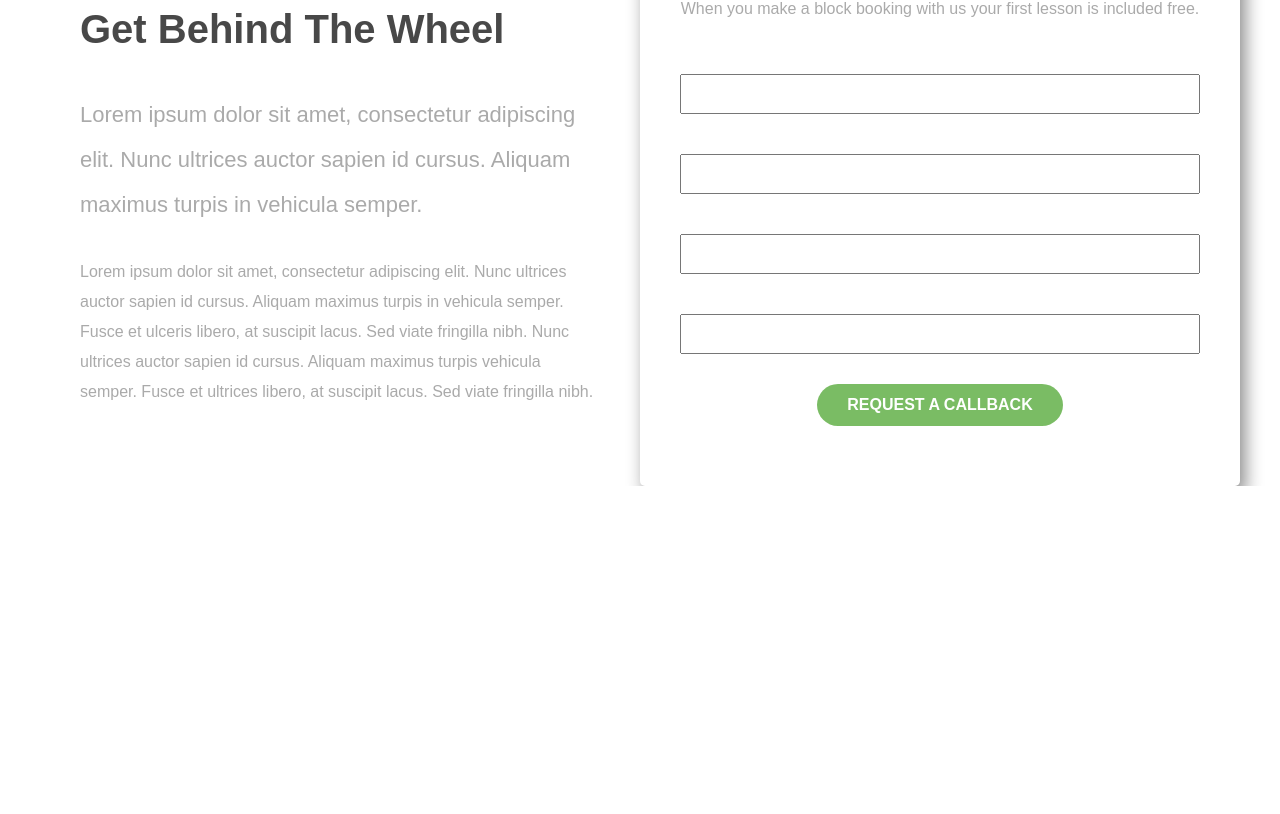
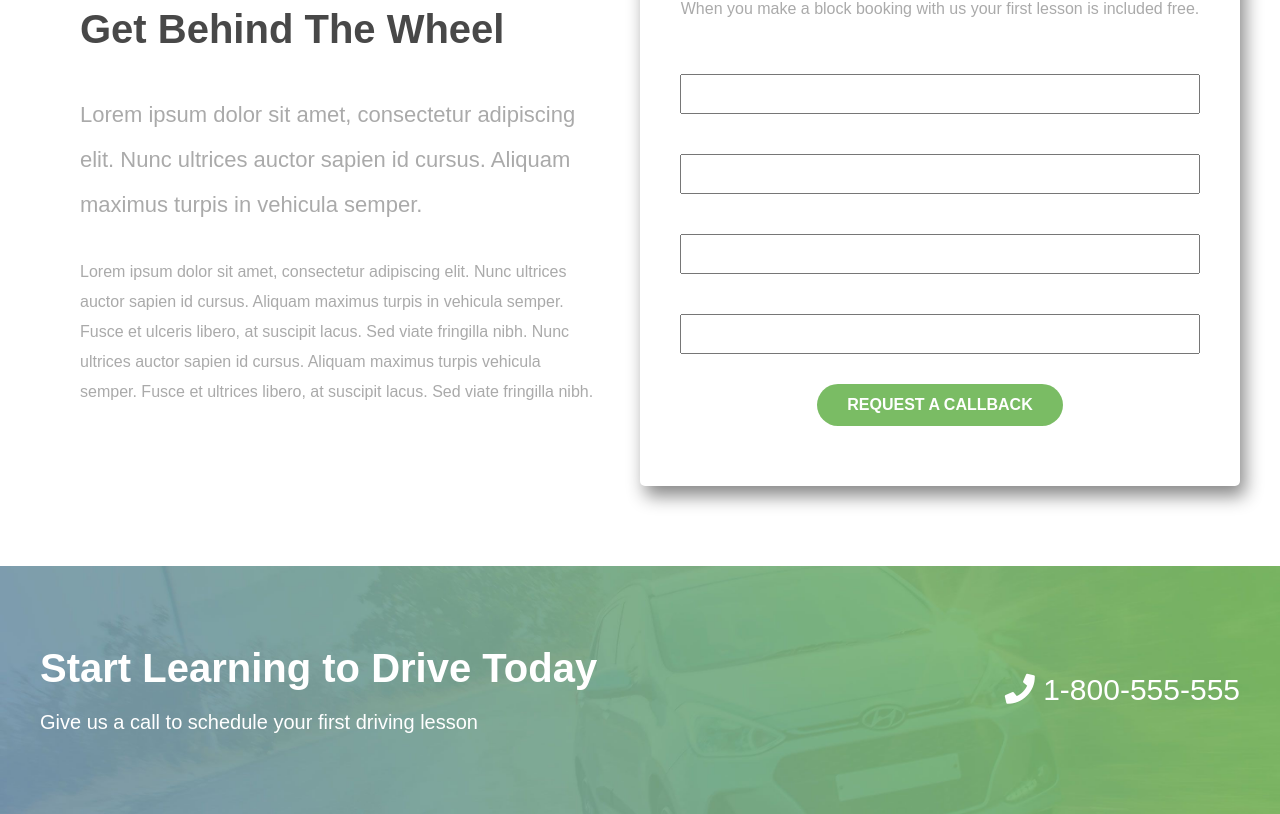
Before and after one commit to 25Simone/proj-html-vuejs, a Vue app: page / in a window 1280 px wide. Shown: the part 723-1537 px from the top of the page. Before the commit the page ends 1209 px from the top, so only its background shows below. Built offline with nearby package versions, Linux system fonts and the light colour scheme.

Commit message:
banner box done

```diff
--- a/src/App.vue
+++ b/src/App.vue
@@ -1,17 +1,19 @@
 <template>
   <div id="app">
-      <pre-header />
+      <pre-header :phone="phone_number" />
       <header-box :items="navItems" />
       <jumbotron-box />
       <section-1-content />
+      <banner-box :phone="phone_number" />
   </div>
 </template>
 
 <script>
+import PreHeader from './components/PreHeader.vue'
 import HeaderBox from './components/HeaderBox.vue'
 import JumbotronBox from './components/JumbotronBox.vue'
-import PreHeader from './components/PreHeader.vue'
 import Section1Content from './components/Section1Content.vue'
+import BannerBox from './components/BannerBox.vue'
 
 export default {
   name: 'App',
@@ -20,9 +22,13 @@ export default {
     PreHeader,
     JumbotronBox,
     Section1Content,
+    BannerBox,
   },
   data() {
       return{
+          // PHONE NUMBER
+          phone_number: '1-800-555-555',
+
           // NAVBAR DATA
           navItems: [
               {
--- /dev/null
+++ b/src/components/BannerBox.vue
@@ -0,0 +1,48 @@
+<template>
+    <div class="container-fluid">
+        <div class="container">
+            <div class="row">
+                <div>
+                    <h1>Start Learning to Drive Today</h1>
+                    <p>Give us a call to schedule your first driving lesson</p>
+                </div>
+                <div id="phone"> <i class="fas fa-phone"></i> {{phone}}</div>
+            </div>
+        </div>
+    </div>
+</template>
+
+<script>
+export default {
+    props: {
+        phone: String,
+    }
+}
+</script>
+
+<style lang="scss" scoped>
+@import '@/style/variables.scss';
+
+.container-fluid{
+    background: url('../assets/images/horizontal-cta-background.jpg');
+    background-size: cover;
+    .container{
+        padding: 80px 0;
+        color: $primary-text-color;
+        .row{
+            justify-content: space-between;
+            align-items: center;
+            #phone{
+                font-size: 30px;
+            }
+            h1{
+                font-size: 40px;
+                margin-bottom: 20px;
+            }
+            p{
+                font-size: 20px;
+            }
+        }
+    }
+}
+</style>
--- a/src/components/PreHeader.vue
+++ b/src/components/PreHeader.vue
@@ -3,7 +3,7 @@
         <div class="container">
             <div class="row">
                 <p>We have a 95% Successful Pass Rate!</p>
-                <p> <i class="fas fa-phone"></i> Give us a call to book your tuition! 1-800-555-555</p>
+                <p> <i class="fas fa-phone"></i> Give us a call to book your tuition! {{phone}}</p>
             </div>
         </div>
     </div>
@@ -11,7 +11,9 @@
 
 <script>
 export default {
-
+    props:{
+        phone: String,
+    }
 }
 </script>
 
@@ -19,7 +21,7 @@ export default {
 @import '@/style/variables.scss';
 
 .pre-header{
-    background: $secondary-text-color;
+    background: #333;
     color: $tertiary-text-color;
     position: fixed;
     top: 0;
--- a/src/components/Section1Content.vue
+++ b/src/components/Section1Content.vue
@@ -32,6 +32,9 @@ export default {
 <style lang="scss" scoped>
 @import '@/style/variables.scss';
 
+.container{
+    padding-bottom: 80px;
+}
 .row{
     >div{
         max-width: 50%;
```
